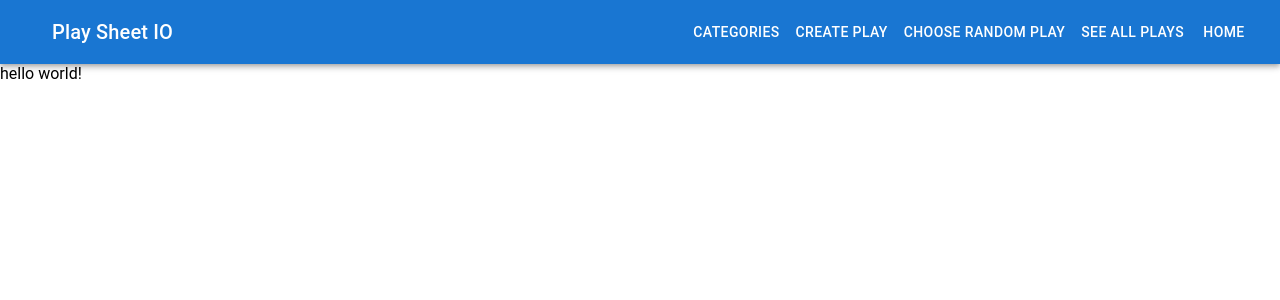
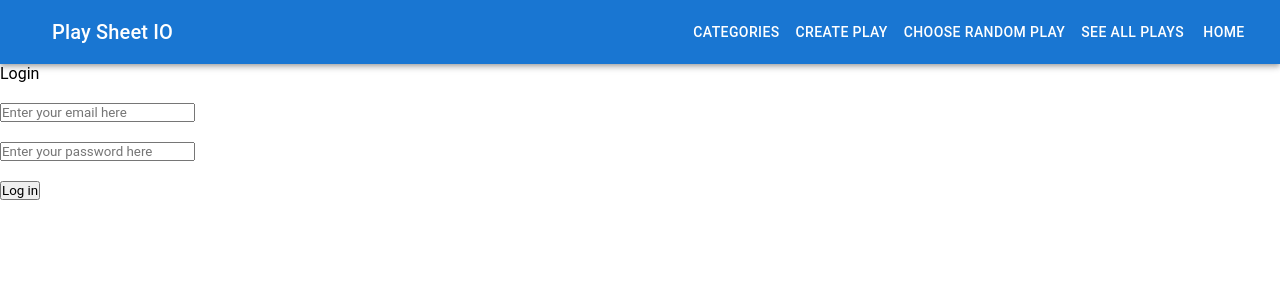
Before and after one commit to ocarvente/play-sheet-app, a React app in the folder client/: page /login in a window 1280 px wide. Shown: the top 300 px of the page. Built offline with nearby package versions, Linux system fonts and the light colour scheme.

Commit message:
adds login page

```diff
--- a/client/src/pages/Login.jsx
+++ b/client/src/pages/Login.jsx
@@ -1,7 +1,71 @@
-const Login = () => {
+import {useEffect, useState} from 'react';
+import {useNavigate} from 'react-router-dom'
+
+const Login = (props) => {
+  const [email, setEmail] = useState('')
+  const [password, setPassword] = useState('')
+  const [emailError, setEmailError] = useState('')
+  const [passwordError, setPasswordError] = useState('')
+
+  const navigate = useNavigate()
+
+  const onButtonClick = () => {
+    setEmailError('')
+    setPasswordError('')
+
+    // Check if the user has entered both fields correctly
+    if ('' === email) {
+      setEmailError('Please enter your email')
+      return
+    }
+
+    if (!/^[\w-\.]+@([\w-]+\.)+[\w-]{2,4}$/.test(email)) {
+      setEmailError('Please enter a valid email')
+      return
+    }
+
+    if ('' === password) {
+      setPasswordError('Please enter a password')
+      return
+    }
+
+    if (password.length < 7) {
+      setPasswordError('The password must be 8 characters or longer')
+      return
+    }
+  }
+
   return (
-    <div>hello world!</div>
+    <div className={'mainContainer'}>
+      <div className={'titleContainer'}>
+        <div>Login</div>
+      </div>
+      <br />
+      <div className={'inputContainer'}>
+        <input
+          value={email}
+          placeholder="Enter your email here"
+          onChange={(ev) => setEmail(ev.target.value)}
+          className={'inputBox'}
+        />
+        <label className="errorLabel">{emailError}</label>
+      </div>
+      <br />
+      <div className={'inputContainer'}>
+        <input
+          type ='password'
+          value={password}
+          placeholder="Enter your password here"
+          onChange={(ev) => setPassword(ev.target.value)}
+          className={'inputBox'}
+        />
+        <label className="errorLabel">{passwordError}</label>
+      </div>
+      <br />
+      <div className={'inputContainer'}>
+        <input className={'inputButton'} type="button" onClick={onButtonClick} value={'Log in'} />
+      </div>
+    </div>
   )
 }
-
 export default Login;
```
